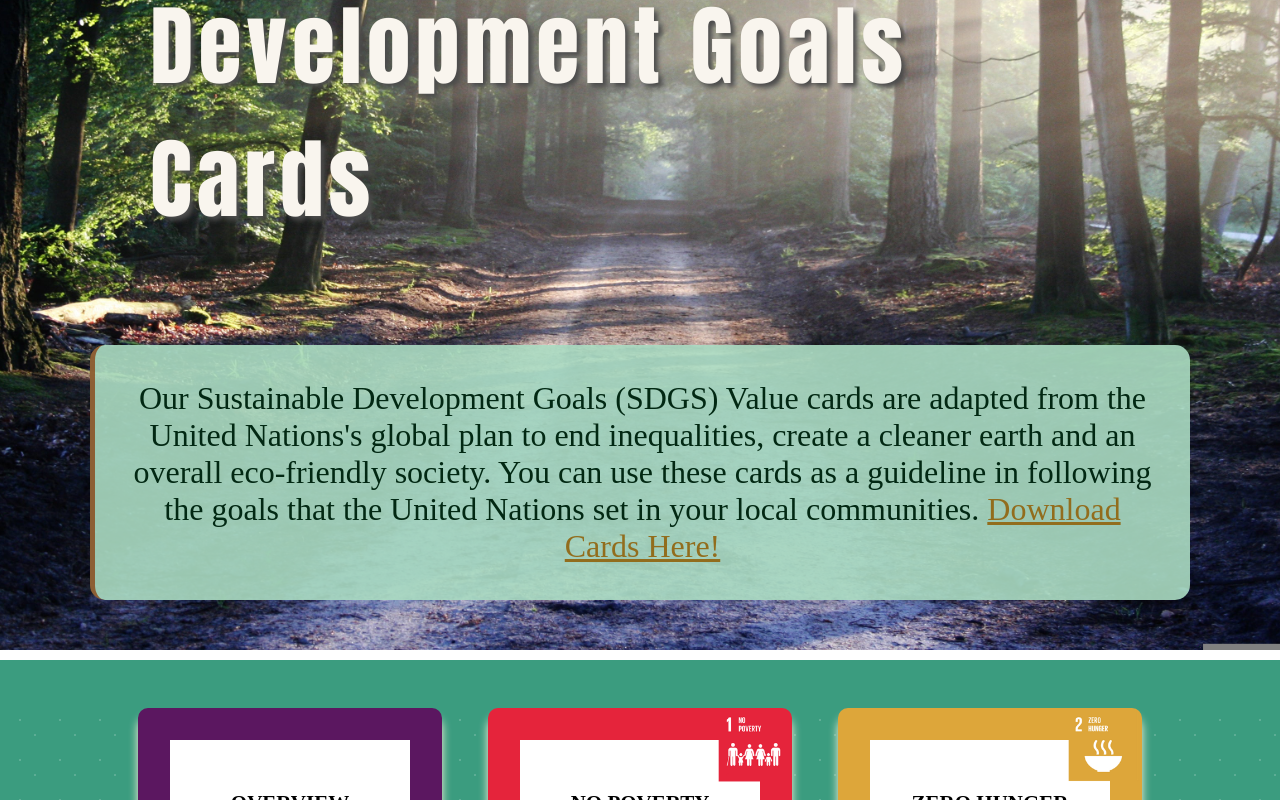
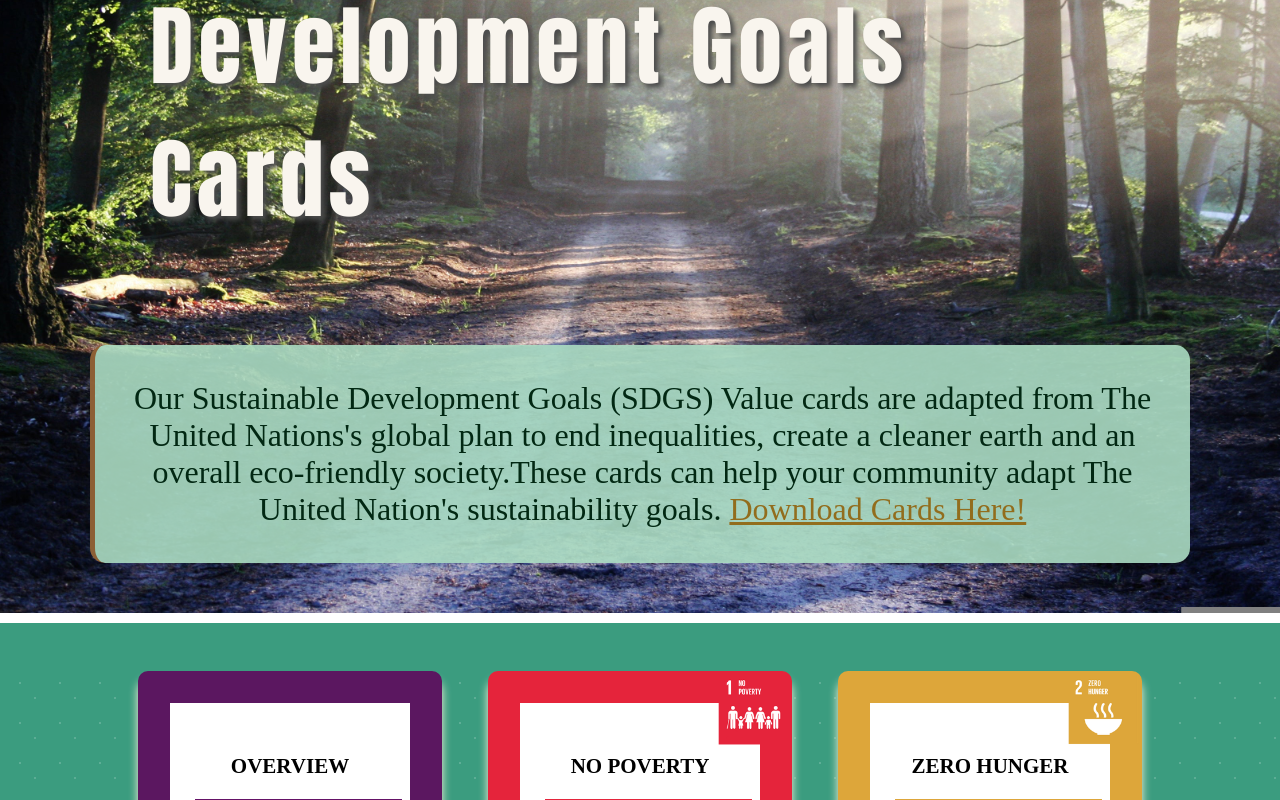
Before and after one commit to clarehvorecky/design-cards-website, a React (Vite) app: page /design-cards-website/SDGCards in a window 1280 px wide. Shown: the part 504-1304 px from the top of the page. Built offline with nearby package versions, Linux system fonts and the light colour scheme.

Commit message:
formatting

```diff
--- a/src/Components/card.css
+++ b/src/Components/card.css
@@ -3,6 +3,7 @@
   display: flex;
   gap: 20px;
 }
+
 
 @media print {
 
--- a/src/Pages/CreateYourCards.jsx
+++ b/src/Pages/CreateYourCards.jsx
@@ -17,8 +17,8 @@
         img={fogIcon}
         title="Create Your Own Cards"
         theme="dark">
-        Do you want to utilize our design cards in your studies, research and other workshops
-        but aren't living in Philadelphia area? On this page, you will be able to customize, save and download
+        Want to utilize our design cards in your studies, research and other workshops
+        but aren't living in Philadelphia area? On this page, customize, save and download
         your own personal pathway cards by entering your own statistics about the  <a className="pathway"href ="#transportation"> Transportation</a>, <a className="pathway"href="#shelter-energy"> Shelter/Energy</a>,
         <a className="pathway"href="#food-water"> Food/Water</a> & <a className="pathway"href="#consumer-purchases"> Consumer Purchases</a>, pathways to sustainability.
         </Heading>
--- a/src/Pages/HomePage.css
+++ b/src/Pages/HomePage.css
@@ -13,9 +13,7 @@
 }
 
 @media (min-width: 1600px) {
-  .pathway-card-wrapper {
-    transform: scale(1.1);
-  }
+
 }
 
 .page{
--- a/src/Pages/LaudatoSiCards.jsx
+++ b/src/Pages/LaudatoSiCards.jsx
@@ -19,7 +19,7 @@
              theme="light"
         >
             Our Laudato Si Value Cards are inspired by Pope Francis's encyclical Laudato Si,
-            and its call for Ecological Conversion. You can use these cards to frame sustainability under Pope Francis' vision of Integral Ecology and push for Ecological Conversion.
+            and its call for Ecological Conversion. These cards can be used to frame sustainability under Pope Francis' vision of Integral Ecology and push for Ecological Conversion.
            <a className="pathway" href ={LaudatoSiCardsPDF} download ="Laudato Si Value Cards.pdf"> Download Cards Here!</a>
         </Heading>
  <div style ={{backgroundColor:"white", height:"10px", width:"1000%"}}></div>
--- a/src/Pages/SDGCards.jsx
+++ b/src/Pages/SDGCards.jsx
@@ -26,9 +26,9 @@
         title="Sustainable Development Goals Cards"
         img={trailIcon}
         theme="light">
-            Our Sustainable Development Goals (SDGS) Value cards are adapted from the United Nations's
-            global plan to end inequalities, create a cleaner earth and an overall eco-friendly society. You can use these cards as a
-             guideline in following the goals that the United Nations set in your local communities. <a className="pathway"href ={SDGCardsPDF} download ="SDG Value Cards.pdf"> Download Cards Here!</a>
+            Our Sustainable Development Goals (SDGS) Value cards are adapted from The United Nations's
+            global plan to end inequalities, create a cleaner earth and an overall eco-friendly society.These cards can help
+            your community adapt The United Nation's sustainability goals. <a className="pathway"href ={SDGCardsPDF} download ="SDG Value Cards.pdf"> Download Cards Here!</a>
 
 
         </Heading>
--- a/src/Pages/VillanovaCards.jsx
+++ b/src/Pages/VillanovaCards.jsx
@@ -14,7 +14,7 @@
         title="Villanova Value Cards"
         theme="light"
         >
-            Our Villanova Value cards are created based on Villanova's core Augustinian values of Caritas, Veritas, and Unitas. You can use these cards to frame sustainability through an Augustinian lens by encouraging
+            Our Villanova Value cards are created based on Villanova's Augustinian values of Caritas, Veritas, and Unitas. These cards can be used to frame sustainability through an Augustinian lens by promoting
              St. Augustine's call towards environmental stewardship and care for all life.<a className="pathway"href ={VillanovaCardsPDF} download ="Villanova Value Cards.pdf"> Download Cards Here!</a>
         </Heading>
          <div style ={{backgroundColor:"white", height:"10px", width:"100%"}}></div>
```
